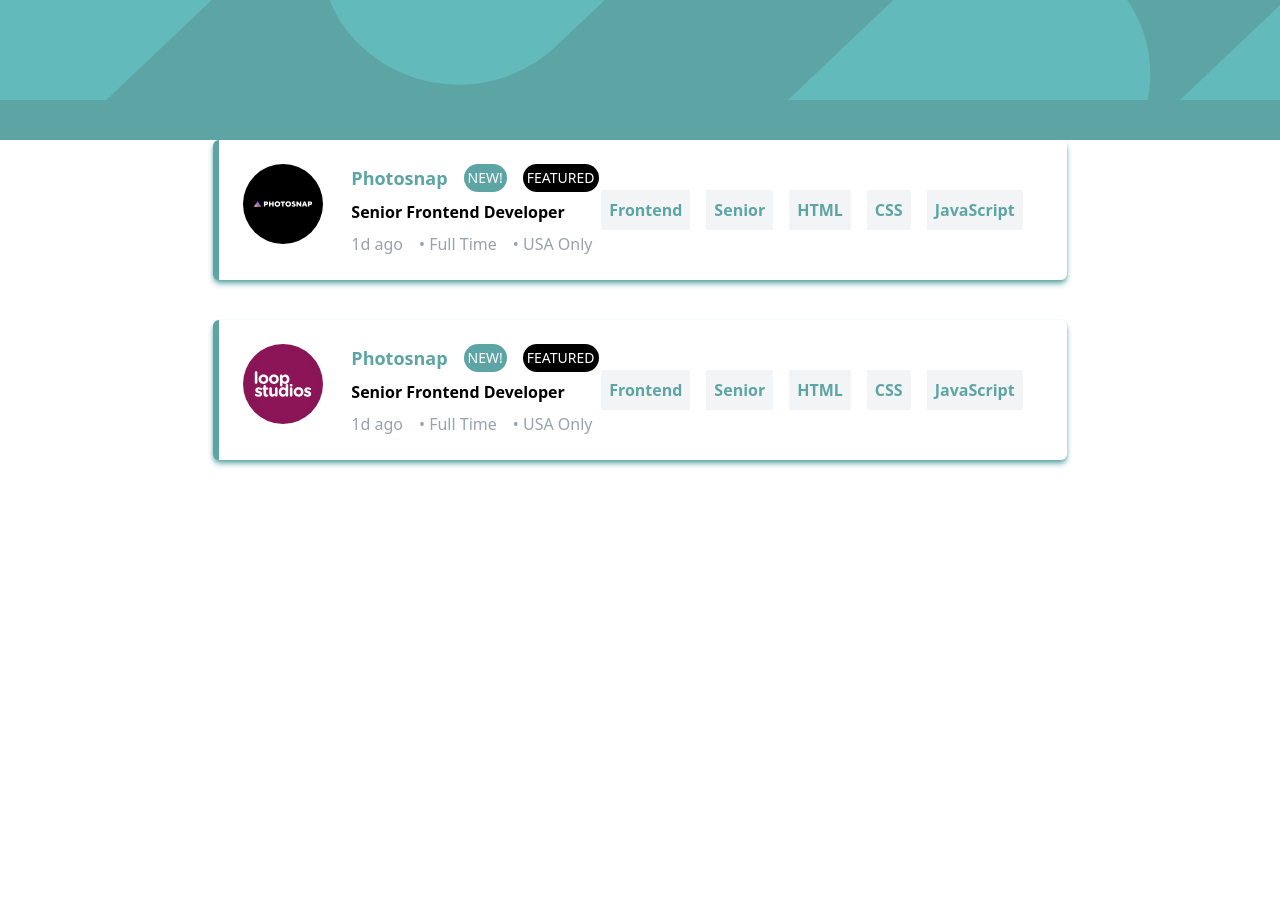
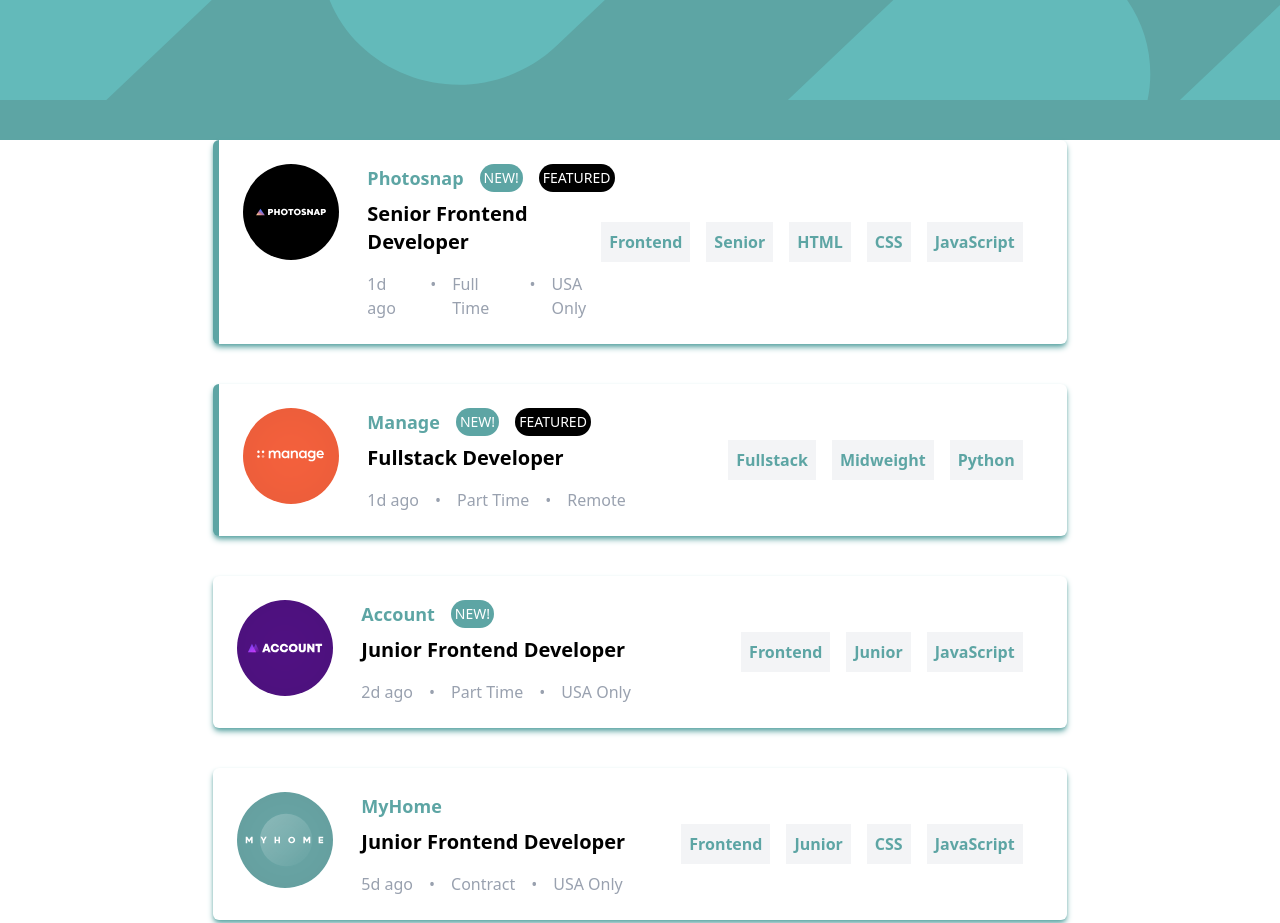
Before and after one commit to mugisha12john/static-job-listings-master-js, a website: page index.html in a window 1280 px wide. Shown: the top 923 px of the page. Before the commit the page ends 800 px from the top, so only its background shows below. Drawn offline with Linux system fonts and the light colour scheme.

Commit message:
feat: fetch data from json and display it

```diff
--- a/index.html
+++ b/index.html
@@ -21,7 +21,7 @@
         class="h-25 w-full bg-[url('/images/bg-header-mobile.svg')] md:bg-[url('/images/bg-header-desktop.svg')]"
       ></div>
       <!-- job cards goes here -->
-      <div class="w-full bg-white">
+      <div id="job-list" class="w-full bg-white">
         <section
           class="flex flex-col md:flex-row mx-auto w-[330px] md:justify-between mt-10 border-l-6 border-[#5da5a4] items-center md:w-2/3 md:mx-auto md:p-6 bg-white shadow-[#5da5a4] shadow-md rounded-md"
         >
@@ -58,7 +58,9 @@
           </div>
           <hr class="mt-5 border w-[250px] -ml-4 border-gray-300 md:hidden" />
           <div class="flex flex-wrap m-5 md:flex-nowrap space-x-4">
-            <button class="bg-gray-100 p-2 font-semibold text-[#5da5a4]">
+            <button
+              class="bg-gray-100 p-2 font-semibold hover:cursor-pointer hover:bg-[#5da5a4] hover:text-white text-[#5da5a4]"
+            >
               Frontend
             </button>
             <button class="bg-gray-100 p-2 font-semibold text-[#5da5a4]">
--- a/src/script.js
+++ b/src/script.js
@@ -2,10 +2,74 @@
   try {
     const job = await fetch("../data.json");
     const data = await job.json();
-    console.log(data);
+    return data;
   } catch (error) {
     console.error("Error fetching jobs:", error);
   }
 }
 
-fetchJobs();
+fetchJobs()
+  .then((jobs) => {
+    const jobList = document.getElementById("job-list");
+    jobList.innerHTML = ""; // Clear existing content
+    jobs.forEach((job) => {
+      const jobCard = document.createElement("section");
+      jobCard.className = `flex flex-col md:flex-row mx-auto w-[330px] md:justify-between mt-10 ${
+        job.featured ? "border-l-6 border-[#5da5a4]" : ""
+      } items-center md:w-2/3 md:mx-auto md:p-6 bg-white shadow-[#5da5a4] shadow-md rounded-md`;
+      jobCard.innerHTML = `
+            <div class="flex flex-col md:flex-row space-x-7">
+                <img src="${job.logo}" alt="${
+        job.company
+      } logo" class="h-16 w-16 md:h-24 md:w-24 -mt-10 md:mt-0"/>
+                <div class="flex flex-col space-y-2 md:justify-center mt-4 md:mt-0">
+                    <div class="flex justify-start items-center space-x-4">
+                        <h2 class="text-[#5da5a4] font-bold text-lg">${
+                          job.company
+                        }</h2>
+                        ${
+                          job.new
+                            ? '<span class="bg-[#5da5a4] text-white uppercase font-medium rounded-full text-sm p-1">New!</span>'
+                            : ""
+                        }
+                        ${
+                          job.featured
+                            ? '<span class="bg-black text-white uppercase font-medium rounded-full text-sm p-1">Featured</span>'
+                            : ""
+                        }
+                    </div>
+                    <h1 class="font-bold text-sm md:text-xl  cursor-pointer">${
+                      job.position
+                    }</h1>
+                    <div class="flex space-x-4 mt-2 text-gray-400 font-medium">
+                        <span>${job.postedAt}</span>
+                        <span>•</span>
+                        <span>${job.contract}</span>
+                        <span>•</span>
+                        <span>${job.location}</span>
+                    </div>
+                </div>
+            </div>
+            <hr class="my-4 border-gray-300 w-full md:hidden"/>
+            <div class="flex flex-wrap m-5 md:flex-nowrap space-x-4">
+                <button class="bg-gray-100 hover:cursor-pointer hover:bg-[#5da5a4] hover:text-white p-2 font-semibold text-[#5da5a4]">
+                    ${job.role}
+                </button>
+                <button class="bg-gray-100 hover:cursor-pointer hover:bg-[#5da5a4] hover:text-white p-2 font-semibold text-[#5da5a4]">
+                    ${job.level}
+                </button>
+                ${job.languages
+                  .map(
+                    (lang) =>
+                      `<button class="bg-gray-100 hover:cursor-pointer hover:bg-[#5da5a4] hover:text-white p-2 font-semibold text-[#5da5a4]">${lang}</button>`
+                  )
+                  .join("")}
+
+            </div>
+        `;
+      jobList.appendChild(jobCard);
+    });
+  })
+  .catch((error) => {
+    console.error("Error processing jobs:", error);
+  });
```
Also changed, not shown: src/output.css.
